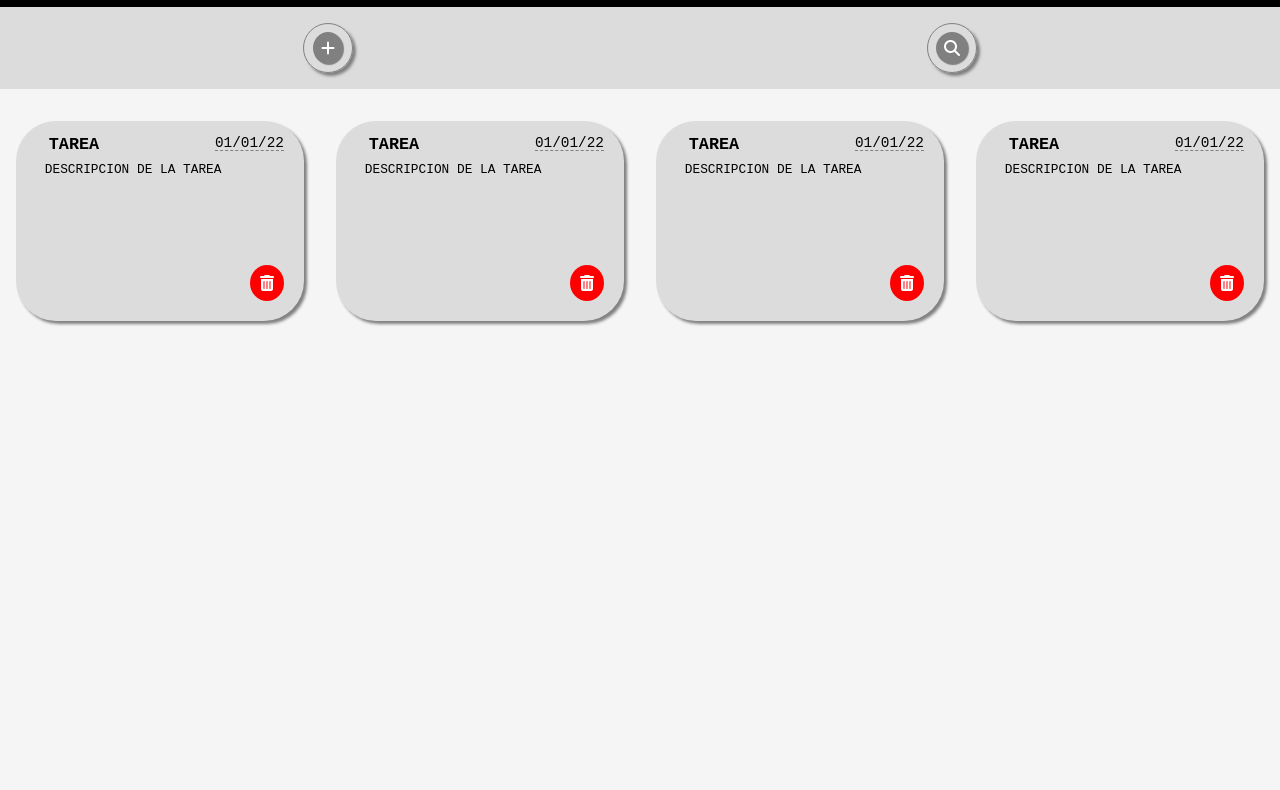
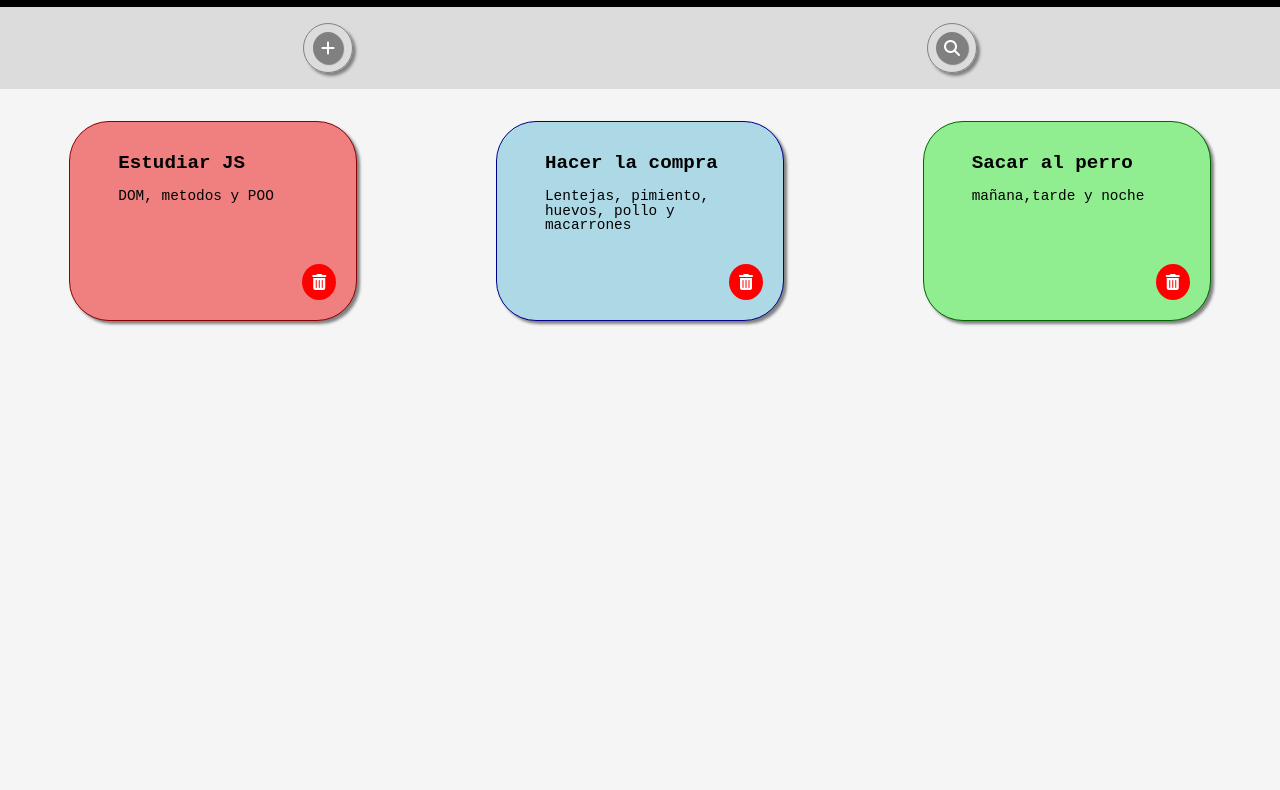
Before and after one commit to Pitagor4x/practicaP2, a plain HTML site: page index.html in a window 1280 px wide. Shown: the part 65-855 px from the top of the page. Drawn offline with Linux system fonts and the light colour scheme; a web font is replaced by a local one.

Commit message:
retoque en la maquetacion, empezada parte de js creando el array con las primeras tareas y definiendo la funcion de pintado de las mismas

```diff
--- a/css/style.css
+++ b/css/style.css
@@ -3,6 +3,9 @@
 @import url('https://fonts.googleapis.com/css2?family=Spline+Sans+Mono:wght@300;400;700&display=swap');
 /* font-family: 'Spline Sans Mono', monospace; */
 
+/* BOTON APRETADO
+transform: translateY(1px);
+box-shadow: none; */
 
 *{
     box-sizing: border-box;
@@ -61,6 +64,10 @@ header p{
     box-shadow: 3px 3px 3px grey;
 }
 
+/* .openAddTask{
+    width: 200px;
+} */
+
 .addTask:hover{
     transform: translateY(-2px);
     box-shadow: 4px 4px 4px grey;
@@ -70,11 +77,6 @@ header p{
     box-shadow: 4px 4px 4px grey;
     transform: translateY(-2px);
 }
-
-
-/* BOTON APRETADO
-transform: translateY(1px);
-box-shadow: none; */
 
 .addTask i, .search i{
     color: white;
@@ -109,7 +111,7 @@ article{
     width: 85%;
     border-radius: 40px;
 
-    padding: 1em;
+    padding: 2em;
     box-shadow: 3px 3px 3px grey;
     position: relative;
 }
@@ -120,28 +122,19 @@ article:hover{
     transition: 0.2s;
 }
 
-.fecha{
-    font-size: 0.9em;
-    border-bottom: 1px dashed grey;
+h3{
+    margin-left: 1rem;
     font-family: var(--font);
-    position: absolute;
-    top: 15px;
-    right: 20px;
+    font-size: 1.2em;
+    font-weight: bold;
+    text-align: left;
+    margin-bottom: 1rem;
 }
 
-h3{
-    margin-left: 1em;
+p{
+    margin-left: 1rem;
     font-family: var(--font);
-    font-size: 1.05em;
-    font-weight: bold;
-    text-align: left;
-    margin-bottom: 10px;
-}
-
-.task>p{
-    margin-left: 1em;
-    font-family: var(--font);
-    font-size: 0.8em;
+    font-size: 0.9em;
 }
 
 .deleteZone{
@@ -157,8 +150,26 @@ h3{
     background-color: red;
 }
 
+/* FINAL TASKBOX---------------------------------------- */
 
-/* FINAL TASKBOX---------------------------------------- */
+/* PRIORIDAD TAREAS------------------------------------- */
+
+.baja{
+    background-color: lightblue;
+    border: 1px solid darkblue;
+}
+
+.media{
+    background-color: lightgreen;
+    border: 1px solid darkgreen;
+}
+
+.alta{
+    background-color: lightcoral;
+    border: 1px solid darkred;
+}
+
+/* FINAL PRIORIDADES------------------------------------- */
 
 /* MEDIAQUERYS */
 
--- a/index.html
+++ b/index.html
@@ -7,6 +7,7 @@
     <meta name="viewport" content="width=device-width, initial-scale=1.0">
     <title>Lista de tareas</title>
     <link rel="stylesheet" href="./css/style.css">
+    <script src="./js/tasks.js"></script>
 </head>
 
 <body>
@@ -14,16 +15,13 @@
         <h1>Task List</h1>
         <p>Pitapp&copy;</p>
     </header>
-
     <main>
         <div class="menu">
             <div class="addTask">
                 <div class="btnTask">
                     <i class="fa-solid fa-plus"></i>
                 </div>
-                <input type="text">
-                <input type="text">
-                <input type="date">
+                <input class="inText" type="text">
                 <select name="" id="">
                     <option value=""></option>
                 </select>
@@ -32,50 +30,23 @@
                 <div class="btnSearch">
                     <i class="fa-solid fa-magnifying-glass"></i>
                 </div>
-                <input type="text">
+                <input class="inSearch" type="text">
             </div>
         </div>
         <section class="taskBox">
             <div class="flex">
-                <article class="task">
-                    <div class="fecha">01/01/22</div>
+                <!-- <article class="task">
                     <h3>TAREA</h3>
                     <p>DESCRIPCION DE LA TAREA</p>
                     <div class="deleteZone">
                         <i class="fa-solid fa-trash-can"></i>
                     </div>
-                </article>
-                <article class="task">
-                    <div class="fecha">01/01/22</div>
-                    <h3>TAREA</h3>
-                    <p>DESCRIPCION DE LA TAREA</p>
-                    <div class="deleteZone">
-                        <i class="fa-solid fa-trash-can"></i>
-                    </div>
-                </article>
-                <article class="task">
-                    <div class="fecha">01/01/22</div>
-                    <h3>TAREA</h3>
-                    <p>DESCRIPCION DE LA TAREA</p>
-                    <div class="deleteZone">
-                        <i class="fa-solid fa-trash-can"></i>
-                    </div>
-                </article>
-                <article class="task">
-                    <div class="fecha">01/01/22</div>
-                    <h3>TAREA</h3>
-                    <p>DESCRIPCION DE LA TAREA</p>
-                    <div class="deleteZone">
-                        <i class="fa-solid fa-trash-can"></i>
-                    </div>
-                </article>
+                </article> -->
             </div>
         </section>
     </main>
-
-
     <script src="./js/main.js"></script>
-
+    <script src="./js/view.js"></script>
 </body>
 
 </html>
--- a/js/main.js
+++ b/js/main.js
@@ -0,0 +1,3 @@
+/* REVERTIR EL ARRAY PARA QUE PRIMERO PINTE LAS ULTIMAS TAREAS AÑADIDAS */
+
+const tasksReverse = [...tasks].reverse()
--- /dev/null
+++ b/js/tasks.js
@@ -0,0 +1,17 @@
+const tasks = new Array(
+    {
+        nombre: 'Sacar al perro',
+        descripcion: 'mañana,tarde y noche',
+        prioridad: 'media',
+    },
+    {
+        nombre: 'Hacer la compra',
+        descripcion: 'Lentejas, pimiento, huevos, pollo y macarrones',
+        prioridad: 'baja',
+    },
+    {
+        nombre: 'Estudiar JS',
+        descripcion: 'DOM, metodos y POO',
+        prioridad: 'alta',
+    }
+)
--- /dev/null
+++ b/js/view.js
@@ -0,0 +1,25 @@
+const btnTask = document.querySelector('.btnTask');
+const btnSearch = document.querySelector('.btnSearch');
+const taskName = document.querySelector('.inText');
+const taskDate = document.querySelector('.inDate');
+const searchBar = document.querySelector('.inSearch');
+const taskBox = document.querySelector('.flex');
+
+/* PINTAR LAS TAREAS */
+function pintarTareas(pTareas, pDom) {
+    pTareas.forEach(tarea => pintarTarea(tarea, pDom));
+}
+
+function pintarTarea(pTarea, pDom) {
+    let article = document.createElement('article')
+    article.className = `${pTarea.prioridad}`
+    article.innerHTML = `<h3>${pTarea.nombre}</h3>
+    <p>${pTarea.descripcion}</p>
+    <div class="deleteZone">
+        <i class="fa-solid fa-trash-can"></i>
+    </div>`
+
+    pDom.appendChild(article)
+}
+
+pintarTareas(tasksReverse, taskBox)
```
